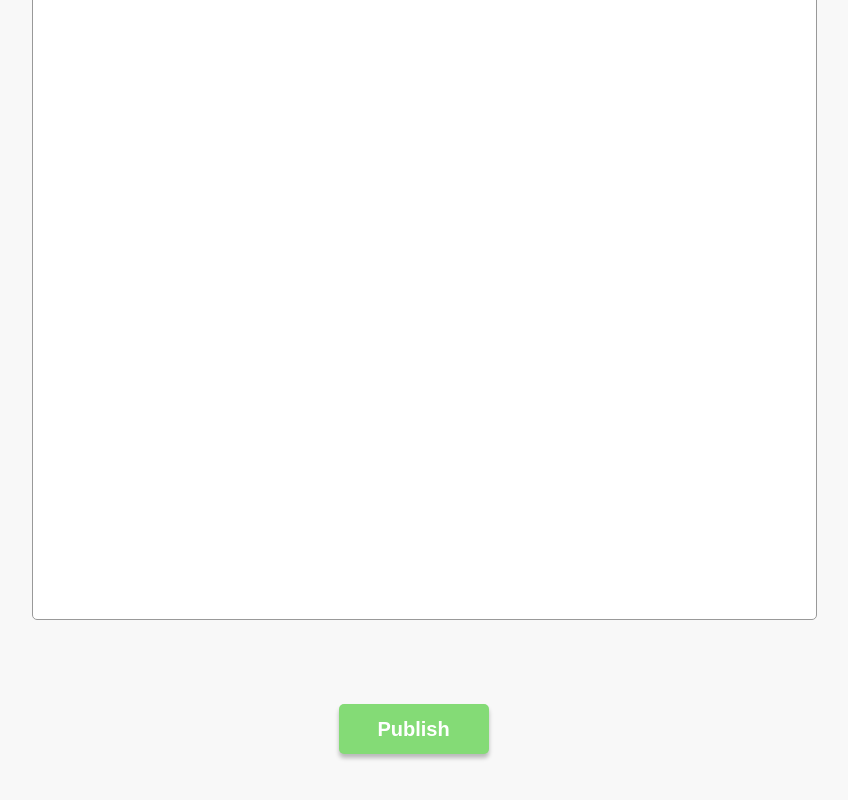
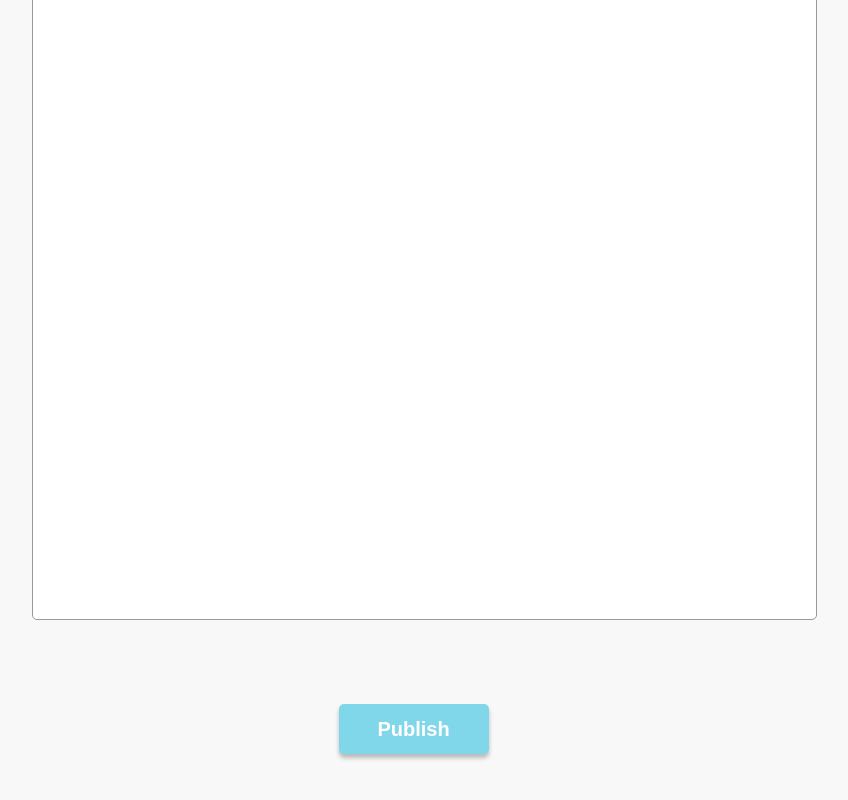
Before and after one commit to mikael-kalstad/FireNews, a React (Create React App) app in the folder firenews/: page /add in a window 1280 px wide. Shown: the part 2129-2929 px from the top of the page, without its empty margins (148-996 px from the left). Built offline with nearby package versions, Linux system fonts and the light colour scheme; no server answers; what webfontloader would draw is missing.

Commit message:
Bug fixes and added DAO files

```diff
--- a/firenews/src/components/btn/loadingBtn.js
+++ b/firenews/src/components/btn/loadingBtn.js
@@ -1,46 +1,6 @@
 import React from 'react';
 import styled from 'styled-components';
 import Spinner from 'react-spinner-material';
-
-const Button = styled.button`
-    width: ${props => props.loading || props.finished ? '50px' : '150px'};;
-    height: 50px;
-    font-size: 20px;
-    font-weight: 600;
-    color: ${props => props.fontColor ? props.fontColor : 'white'};
-    border-radius: ${props => props.loading || props.finished ? '50%' : '5px'};
-    outline: none;
-    border: none;
-    background: ${props => props.backgroundColor ? props.backgroundColor : '#84DB76'}
-    transition: all 200ms ease;
-    display: grid;
-    justify-items: center;
-    align-items: center;
-    cursor: ${props =>  props.loading || props.finished || props.disabled ? 'default' : 'pointer'};
-    box-shadow: ${props => !props.disabled && '0px 4px 4px rgba(0, 0, 0, 0.25)'};
-    opacity: ${props => props.disabled ? 0.75 : 1};
-
-    :hover {
-        filter:
-            ${props =>
-                !props.loading &&
-                !props.finished &&
-                !props.disabled &&
-                'brightness(95%)'
-            };
-     }
-
-    :active {
-        ${props =>
-            !props.loading &&
-            !props.finished &&
-            !props.disabled &&
-            'filter: brightness(100%); box-shadow: none;'
-            };
-
-
-    }
-`;
 
 const Logo = styled.img`
     height: 70%;
@@ -54,6 +14,49 @@ const LoadingBtn = props => {
         else return props.backgroundColor;
     }
 
+    const Button = styled.button`
+        width: ${props.loading || props.finished ? '50px' : '150px'};;
+        height: 50px;
+        font-size: 20px;
+        font-weight: 600;
+        color: ${props.fontColor ? props.fontColor : 'white'};
+        border-radius: ${props.loading || props.finished ? '50%' : '5px'};
+        outline: none;
+        border: none;
+        background: ${
+            props.error ? '#df2e06' :
+            props.loading ? (props.backgroundColor ? props.backgroundColor : '#80D7EA') :
+            props.finished ? '#84DB76' : (props.backgroundColor ? props.backgroundColor : '#80D7EA')
+        }
+        transition: all 200ms ease;
+        display: grid;
+        justify-items: center;
+        align-items: center;
+        cursor: ${props.loading || props.finished || props.disabled ? 'default' : 'pointer'};
+        box-shadow: ${!props.disabled && '0px 4px 4px rgba(0, 0, 0, 0.25)'};
+        opacity: ${props.disabled ? 0.75 : 1};
+
+        :hover {
+            filter: {
+                ${!props.loading &&
+                  !props.finished &&
+                  !props.disabled &&
+
+                  'brightness(95%)'
+                };
+            }
+        }
+
+        :active {
+            ${!props.loading &&
+              !props.finished &&
+              !props.disabled &&
+
+              'filter: brightness(100%); box-shadow: none;'
+            };
+        }
+    `;
+
     return (
         <Button
             onClick={() =>
@@ -63,18 +66,16 @@ const LoadingBtn = props => {
                 !props.error &&
                 props.handleClick()
             }
-            loading={props.loading}
-            finished={props.finished}
-            error={props.error}
             backgroundColor={getBackgroundColor()}
             fontColor={props.fontColor}
-            disabled={props.disabled}
         >
             {props.loading
             ? <Spinner size={35} spinnerColor='#FFF' spinnerWidth={4} visible={props.loading}/>
-            : (props.finished
-                ? <Logo src='/icons/check.svg'/>
-                : props.name)}
+            : props.error
+                ? <Logo src='/icons/cross.svg' />
+                : props.finished
+                    ? <Logo src='/icons/check.svg'/>
+                    : props.name}
         </Button>
     );
 }
--- a/firenews/src/components/btn/radioBtn.js
+++ b/firenews/src/components/btn/radioBtn.js
@@ -1,4 +1,4 @@
-import React, { useState } from 'react';
+import React from 'react';
 import styled from 'styled-components';
 
 const Circle = styled.div`
--- a/firenews/src/components/dialog.js
+++ b/firenews/src/components/dialog.js
@@ -1,4 +1,4 @@
-import React, { useState, useEffect } from 'react';
+import React from 'react';
 import styled from 'styled-components';
 
 const DialogBox = styled.div`
--- a/firenews/src/components/form/articleForm.js
+++ b/firenews/src/components/form/articleForm.js
@@ -61,7 +61,7 @@ const ArticleForm = (props) => {
 
         // The rest of the code should only run if the articleData is defined
         if (!articleData) return;
-        console.log(articleData);
+
         // Convert object into array
         const arr = Object.entries(inputs);
 
@@ -94,7 +94,7 @@ const ArticleForm = (props) => {
         obj.value = e.target.value;
 
         // If warning is enabled and the input is not empty, the warning should be disabled
-        if (inputs[e.target.name].warning && e.target.value != '')
+        if (inputs[e.target.name].warning && e.target.value !== '')
             obj.warning = false;
 
         // Update input with the new value
--- a/firenews/src/components/form/articleFormInputs.js
+++ b/firenews/src/components/form/articleFormInputs.js
@@ -82,7 +82,7 @@ const ArticleFormInputs = props => (
         <InputTitle>Author</InputTitle>
         <Input
             name='author'
-            placeholder={titlePlaceHolder}
+            placeholder={namePlaceHolder}
             onChange={e => props.handleChange(e)}
             value={props.inputs['author'].value}
             warning={props.inputs['author'].warning}
--- a/firenews/src/components/nav/sideNav.js
+++ b/firenews/src/components/nav/sideNav.js
@@ -1,4 +1,4 @@
-import React, { useState, useEffect } from 'react';
+import React from 'react';
 import styled from 'styled-components';
 import FireIcon from '../btn/fireIcon';
 import CategoryBox from './categoryBox';
@@ -110,9 +110,7 @@ const SideNav = (props) => {
             }
 
             {/* Render all category boxes */}
-            {/* <CategoriesWrapper> */}
-                {boxes}
-            {/* </CategoriesWrapper> */}
+            {boxes}
         </Container>
     );
 }
--- a/firenews/src/components/pages/article.js
+++ b/firenews/src/components/pages/article.js
@@ -114,7 +114,7 @@ const Article = (props) => {
     if (props.preview) {
         return (
             <Container>
-                <UnderTitle>{render && article.category || <Skeleton />}</UnderTitle>
+                <UnderTitle>{(render && article.category) || <Skeleton />}</UnderTitle>
                 <Title>{article.title}</Title>
                 <AuthorWrapper>
                     <Author>By {article.author ? article.author : 'Author name'}, {article.time}</Author>
@@ -137,7 +137,7 @@ const Article = (props) => {
         <Container>
             {!props.hideBackBtn && <Back />}
 
-            <UnderTitle>{render && article.category || <Skeleton />}</UnderTitle>
+            <UnderTitle>{(render && article.category) || <Skeleton />}</UnderTitle>
             <Title>{(render && article.title) || <Skeleton count={3} />}</Title>
 
             <AuthorWrapper>
--- a/firenews/src/components/pages/editArticle.js
+++ b/firenews/src/components/pages/editArticle.js
@@ -1,10 +1,11 @@
-import React, { useState, useEffect } from 'react';
+import React, { useState } from 'react';
 import styled from 'styled-components';
 import LoadingBtn from '../btn/loadingBtn';
 import ArticleForm from '../form/articleForm';
 import LogoButton from '../btn/logoBtn';
 import { Link } from 'react-router-dom';
 import Dialog from '../dialog';
+import { updateArticle, deleteArticle } from '../../dao/articleDAO';
 
 const DangerWrapper = styled.div`
     max-width: 1200px;
@@ -39,14 +40,6 @@ const Message = styled.p`
     color: black;
 `;
 
-const StyledLink = styled(props => <Link {...props} />)`
-    transition: all 500ms ease;
-    display: ${props => props.redirect ? 'block' : 'hidden'};
-    opacity: ${props => props.redirect ? '1' : '0'};
-    transform: translateY(${props => props.redirect ? '0px' : '50px'});
-    text-decoration: none;
-`;
-
 const EditArticle = props => {
     const [loading, setLoading] = useState(false);
     const [finished, setFinished] = useState(false);
@@ -54,43 +47,56 @@ const EditArticle = props => {
     const [showDialog, setShowDialog] = useState(false);
     const [error, setError] = useState(false);
 
+    const StyledLink = styled(props => <Link {...props} />)`
+        transition: all 500ms ease;
+        display: ${redirect ? 'block' : 'hidden'};
+        opacity: ${redirect ? '1' : '0'};
+        transform: translateY(${redirect ? '0px' : '50px'});
+        text-decoration: none;
+    `;
+
     const toggleShowDialog = () => setShowDialog(!showDialog);
 
-    const deleteArticle = () => {
+    const handleClick = async() => {
         toggleShowDialog();
+
+    //     setLoading(true);
+
+    //     fetch('http://localhost:4000/articles/' + props.match.params.id, {
+    //         method: 'DELETE',
+    //         headers: {
+    //             'Content-type': 'application/json; charset=utf-8'
+    //         },
+    //     })
+    //     .then(res => {
+    //         if (!res.ok) setError(true);
+    //     })
+    //     .then(() => {
+    //         setLoading(false);
+    //         setFinished(true);
+    //     })
+    //     .catch(err => console.log('Error: ', err));
+    // }
 
         setLoading(true);
 
-        fetch('http://localhost:4000/articles/' + props.match.params.id, {
-            method: 'DELETE',
-            headers: {
-                'Content-type': 'application/json; charset=utf-8'
-            },
-        })
-        .then(res => {
-            if (!res.ok) setError(true);
-        })
-        .then(() => {
+        const res = await deleteArticle(props.match.params.id);
+        console.log(res instanceof Error)
+
+        if (!res instanceof Error) {
             setLoading(false);
             setFinished(true);
-        })
-        .catch(err => console.log('Error: ', err));
-    }
+        } else {
+            setLoading(false);
+            setFinished(true);
+            setError(true);
+        }
 
-    if (finished && !loading) {
-        setTimeout(() => {
-            setRedirect(true);
-        }, 1000);
-    }
-
-    const request = (data, id) => {
-        return fetch('http://localhost:4000/articles/' + id, {
-            method: 'PATCH',
-            headers: {
-                'Content-type': 'application/json; charset=utf-8'
-            },
-            body: JSON.stringify(data)
-        })
+        if (finished && !loading) {
+            setTimeout(() => {
+                setRedirect(true);
+            }, 800);
+        }
     }
 
     return (
@@ -106,7 +112,7 @@ const EditArticle = props => {
                 id={props.match.params.id}
                 disabled={loading || finished}
                 updateArticles={props.updateArticles}
-                request={request}
+                request={updateArticle}
             />
 
             {showDialog &&
@@ -115,7 +121,7 @@ const EditArticle = props => {
                     text='Are you sure you want to delete this article?'
                     btnActionText='Yes, delete article'
                     btnSecondaryText='Cancel'
-                    actionClick={deleteArticle}
+                    actionClick={handleClick}
                     display={showDialog}
                     toggleDisplay={toggleShowDialog}
                 />
@@ -136,7 +142,7 @@ const EditArticle = props => {
                 {finished && !error && <Message>Article deleted</Message>}
                 {error && <Message>An error occured, could not delete the article</Message>}
 
-                <StyledLink to='/edit' redirect={redirect} onClick={() => props.updateArticles()}>
+                <StyledLink to='/edit' onClick={() => props.updateArticles()}>
                     <LogoButton
                         logo='/icons/exit.svg'
                         text='Exit'
--- /dev/null
+++ b/firenews/src/dao/articleDAO.js
@@ -0,0 +1,52 @@
+export async function getArticles() {
+    const res = await fetch('http://localhost:4000/articles', {
+        method: 'GET',
+        headers: {
+            'Content-type': 'application/json; charset=utf-8'
+        }
+    });
+
+    const ok = await res.ok;
+    const json = await res.json();
+
+    if (ok && checkData(json)) return json;
+    return new Error('Error when getting articles')
+}
+
+export async function updateArticle(data, id) {
+    const res = await fetch('http://localhost:4000/articles/' + id, {
+        method: 'PATCH',
+        headers: {
+            'Content-type': 'application/json; charset=utf-8'
+        },
+        body: JSON.stringify(data)
+    })
+
+    const ok = await res.ok;
+    const json = await res.json();
+
+    if (ok && checkData(json)) return data;
+    return new Error('Error when updating article')
+}
+
+export async function deleteArticle(id) {
+    const res = await fetch('http://localhost:4000/articles/' + id, {
+        method: 'DELETE',
+        headers: {
+            'Content-type': 'application/json; charset=utf-8'
+        }
+    });
+
+    const ok = await res.ok;
+    const json = await res.json();
+
+    if (ok && checkData(json)) return json;
+    return new Error('Error when deleting article')
+}
+
+// Method to check if data is valid
+let checkData = data => {
+    if (!data) return false;
+    if (data.message && data.message === 'pool destroyed') return false;
+    return true;
+}
```
Also changed, not shown: firenews/src/App.js (+31 -43 lines), firenews/src/components/form/upload.js (+21 -23 lines), firenews/src/dao/categoryDAO.js (added, +21 -0 lines), 2 other files (tests, documents, lock files or other folders).
